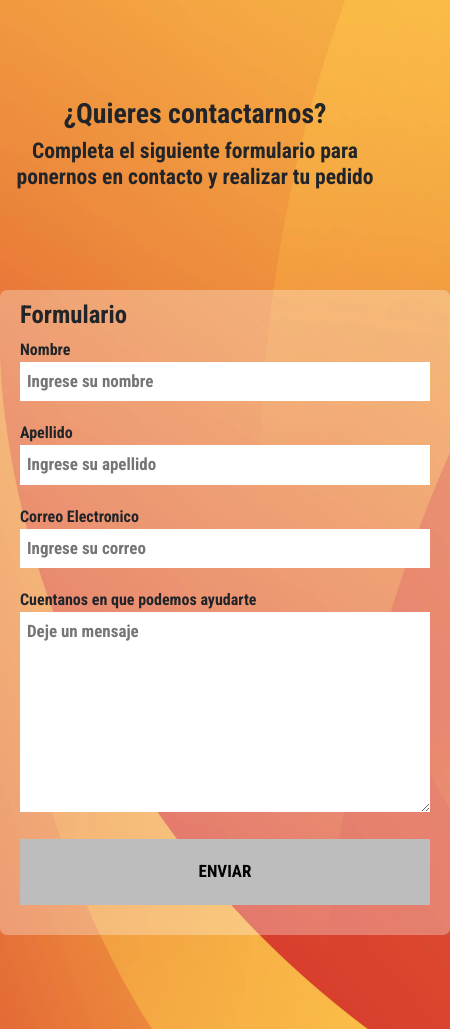
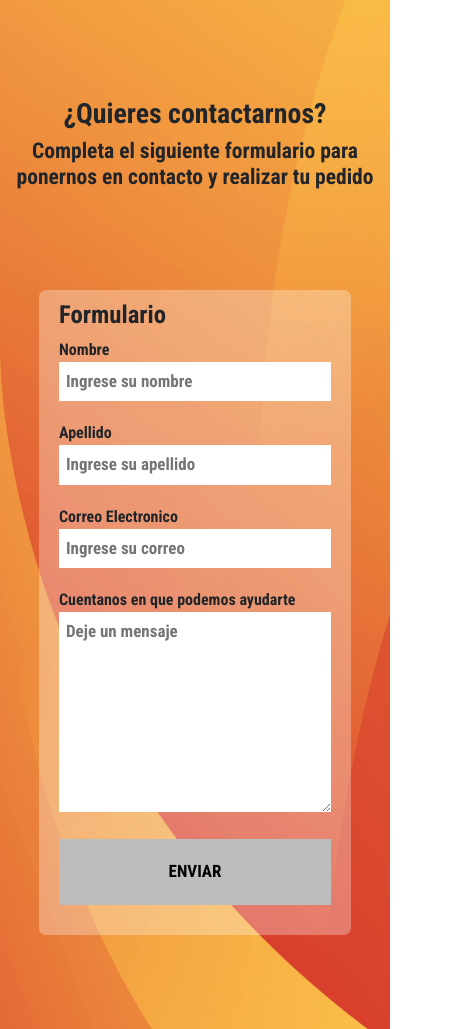
Before and after one commit to GonzaAlvarez2004/Pre-Entrega3, a website: page pages/contacto.html in a window 390 px wide. Shown: the part 173-1202 px from the top of the page, 450 px wide, since content can reach past the window. Drawn offline with nearby package versions, Linux system fonts and the light colour scheme; a web font is replaced by a local one.

Commit message:
proyecto

```diff
--- a/scss/_contacto.scss
+++ b/scss/_contacto.scss
@@ -10,7 +10,7 @@ main {
 section{
     form{
         align-items: center;
-        width: 450px;
+        width: 400px;
         @include margin(20px, auto, auto, 100px);
         background: rgba(255, 255, 255, .3);
         padding: 10px 20px;
--- a/scss/_mediaq.scss
+++ b/scss/_mediaq.scss
@@ -58,6 +58,9 @@ body{
             .texto-contacto{
                 font-size: $fontmediaq;
             }
+            form{
+                width: 80%;
+            }
             /*CARRITO*/
             .contenedor-carrito{
                 margin-left: 0px;
```
Also changed, not shown: css/styles.css, scss/styles.css, 2 other files.
